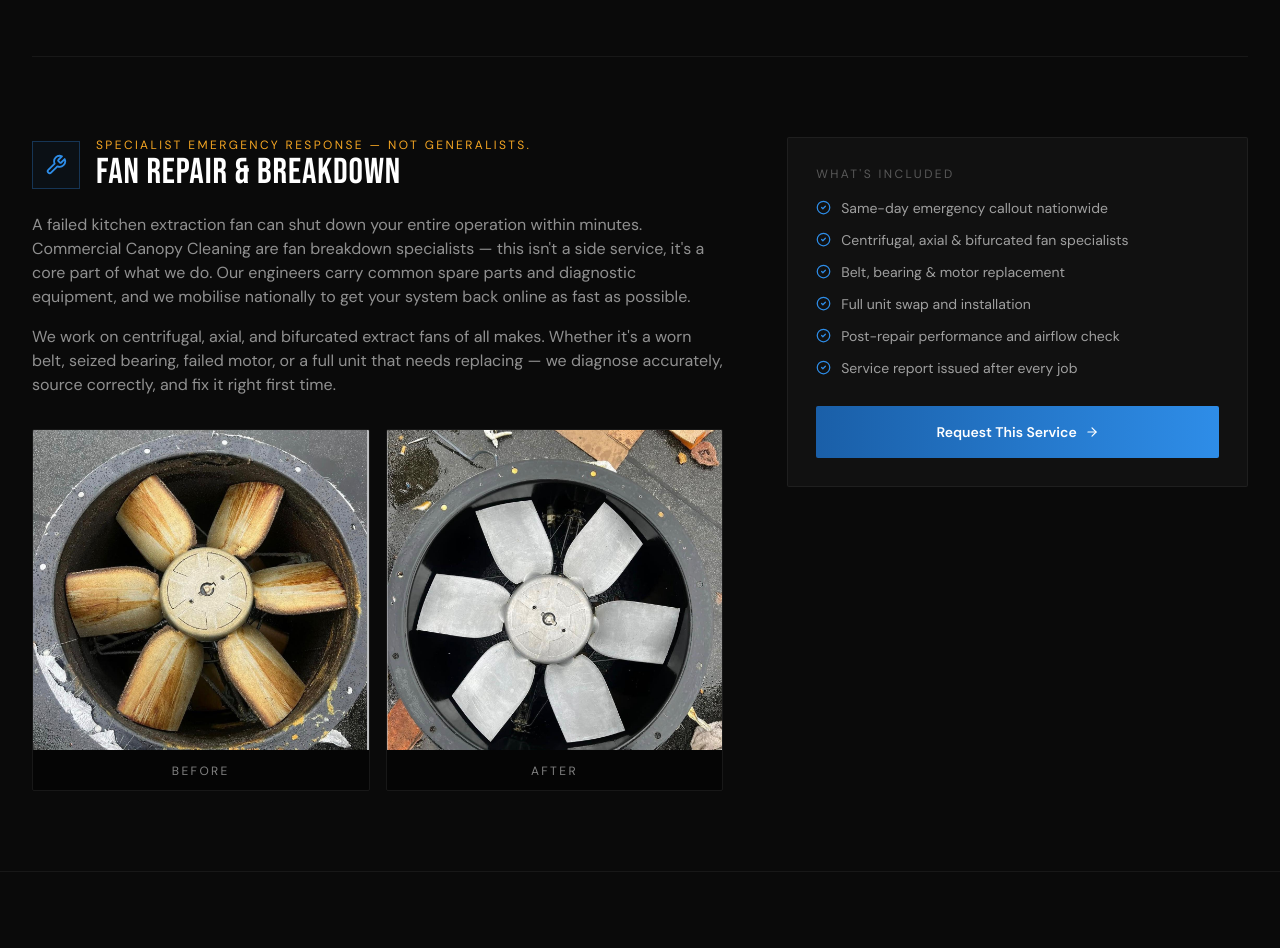
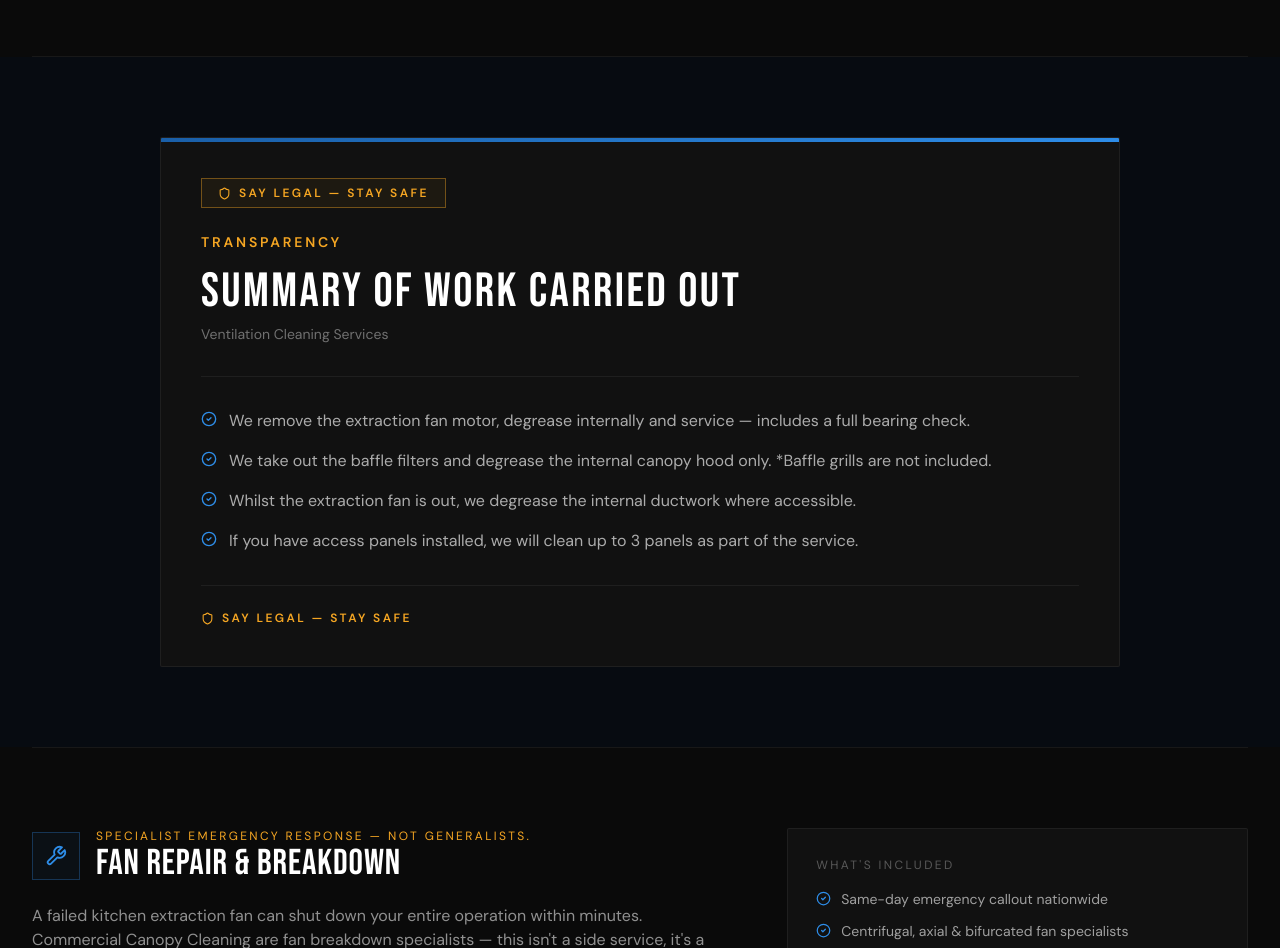
Before and after one commit to zaid5678/commercialcanopycleaning, a React (Vite) app: page /services in a window 1280 px wide. Shown: the part 520-1468 px from the top of the page. Built offline with nearby package versions, Linux system fonts and the light colour scheme.

Commit message:
Services: add Summary of Work Carried Out section with SAY LEGAL - STAY SAFE branding

```diff
--- a/src/pages/Services.jsx
+++ b/src/pages/Services.jsx
@@ -264,6 +264,60 @@ export default function Services() {
 
       <div className="max-w-7xl mx-auto px-4 sm:px-6 lg:px-8"><div className="h-px bg-white/[0.06]" /></div>
 
+      {/* Summary of Work Carried Out */}
+      <section className="py-14 sm:py-20 bg-[#070b11]">
+        <div className="max-w-5xl mx-auto px-4 sm:px-6 lg:px-8">
+          <ScrollReveal>
+            <div className="card-surface p-8 sm:p-10 relative overflow-hidden">
+              <div className="absolute top-0 left-0 w-full h-1 bg-gradient-to-r from-brand-blue-deep to-brand-blue-bright" />
+
+              {/* SAY LEGAL - STAY SAFE top badge */}
+              <div className="inline-flex items-center gap-2 mb-6 px-4 py-1.5 border border-[#F5A623]/40 bg-[#F5A623]/5">
+                <Shield size={13} className="text-[#F5A623]" />
+                <span className="font-body text-xs font-semibold uppercase tracking-[0.2em] text-[#F5A623]">Say Legal — Stay Safe</span>
+              </div>
+
+              <span className="section-label">Transparency</span>
+              <h2 className="font-heading text-4xl sm:text-5xl text-white mb-2 leading-none">Summary of Work Carried Out</h2>
+              <p className="font-body text-white/40 text-sm mb-8">Ventilation Cleaning Services</p>
+
+              <div className="h-px bg-white/[0.06] mb-8" />
+
+              <ul className="space-y-4">
+                {[
+                  'We remove the extraction fan motor, degrease internally and service — includes a full bearing check.',
+                  'We take out the baffle filters and degrease the internal canopy hood only. *Baffle grills are not included.',
+                  'Whilst the extraction fan is out, we degrease the internal ductwork where accessible.',
+                  'If you have access panels installed, we will clean up to 3 panels as part of the service.',
+                ].map((item, i) => (
+                  <motion.li
+                    key={i}
+                    initial={{ opacity: 0, x: 15 }}
+                    whileInView={{ opacity: 1, x: 0 }}
+                    viewport={{ once: true }}
+                    transition={{ delay: i * 0.07, duration: 0.35 }}
+                    className="flex items-start gap-3"
+                  >
+                    <CheckCircle2 size={16} className="text-brand-blue-bright mt-0.5 flex-shrink-0" />
+                    <span className="font-body text-white/65 text-sm sm:text-base leading-relaxed">{item}</span>
+                  </motion.li>
+                ))}
+              </ul>
+
+              <div className="h-px bg-white/[0.06] mt-8 mb-6" />
+
+              {/* SAY LEGAL - STAY SAFE bottom */}
+              <div className="flex items-center gap-2">
+                <Shield size={13} className="text-[#F5A623]" />
+                <span className="font-body text-xs font-semibold uppercase tracking-[0.2em] text-[#F5A623]">Say Legal — Stay Safe</span>
+              </div>
+            </div>
+          </ScrollReveal>
+        </div>
+      </section>
+
+      <div className="max-w-7xl mx-auto px-4 sm:px-6 lg:px-8"><div className="h-px bg-white/[0.06]" /></div>
+
       {/* Service sections */}
       {services.map((service, index) => <ServiceSection key={service.id} service={service} index={index} />)}
 
```
